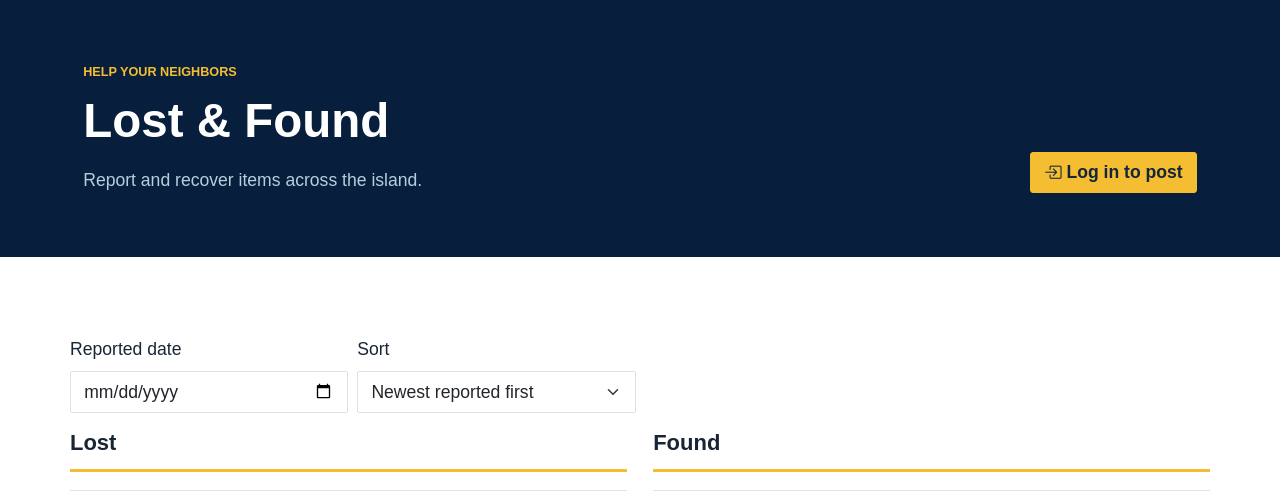
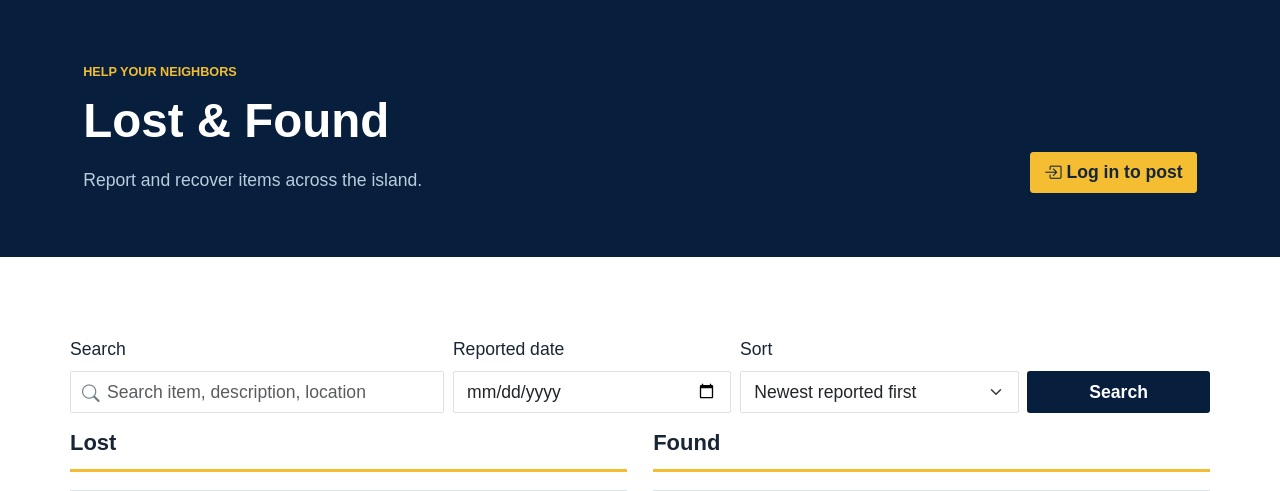
Before and after one commit to claverlo/San-Clemente-Island-website, a Django app: page /lost-found/ in a window 1280 px wide. Shown: the part 117-608 px from the top of the page. Run offline with Django 5.2, Linux system fonts and the light colour scheme; data comes from the database, SQL or seed files in the repository.

Commit message:
Add search box to Lost & Found page
Co-Authored-By: Claude Sonnet 5 <noreply@anthropic.com>

```diff
--- a/community/views.py
+++ b/community/views.py
@@ -145,12 +145,16 @@ def emergency(request): return render(request, "community/emergency.html", {"con
 def lost_found(request):
     form = LostFoundForm(request.POST or None, request.FILES or None)
     show_post_form = False
+    query = request.GET.get("q", "").strip()
     reported_on = request.GET.get("reported_on", "").strip()
     sort = request.GET.get("sort", "newest")
     if request.user.is_authenticated and (request.user.is_staff or request.user.is_superuser):
         items_query = LostFound.objects.filter(resolved=False)
     else:
         items_query = LostFound.objects.filter(resolved=False, moderation_status__in=["approved", "pending"])
+
+    if query:
+        items_query = items_query.filter(Q(item__icontains=query) | Q(description__icontains=query) | Q(location__icontains=query))
 
     if reported_on:
         items_query = items_query.filter(created_at__date=reported_on)
@@ -184,6 +188,7 @@ def lost_found(request):
         "items_lost": items_query.filter(kind="Lost"),
         "form": form,
         "show_post_form": show_post_form,
+        "query": query,
         "reported_on": reported_on,
         "current_sort": sort,
     })
--- a/templates/community/lost_found.html
+++ b/templates/community/lost_found.html
@@ -19,6 +19,10 @@
 
 <div class="container section">
 	<form method="get" class="row g-2 align-items-end mb-3" id="lostFoundFilterForm">
+		<div class="col-sm-6 col-md-4">
+			<label class="form-label" for="q">Search</label>
+			<div class="search-input"><i class="bi bi-search"></i><input id="q" class="form-control" type="text" name="q" value="{{ query }}" placeholder="Search item, description, location"></div>
+		</div>
 		<div class="col-sm-4 col-md-3">
 			<label class="form-label" for="reported_on">Reported date</label>
 			<input id="reported_on" type="date" name="reported_on" class="form-control" value="{{ reported_on }}" onchange="this.form.submit()">
@@ -29,6 +33,9 @@
 				<option value="newest" {% if current_sort == 'newest' %}selected{% endif %}>Newest reported first</option>
 				<option value="oldest" {% if current_sort == 'oldest' %}selected{% endif %}>Oldest reported first</option>
 			</select>
+		</div>
+		<div class="col-sm-4 col-md-2">
+			<button class="btn btn-navy w-100" type="submit">Search</button>
 		</div>
 	</form>
 
```
